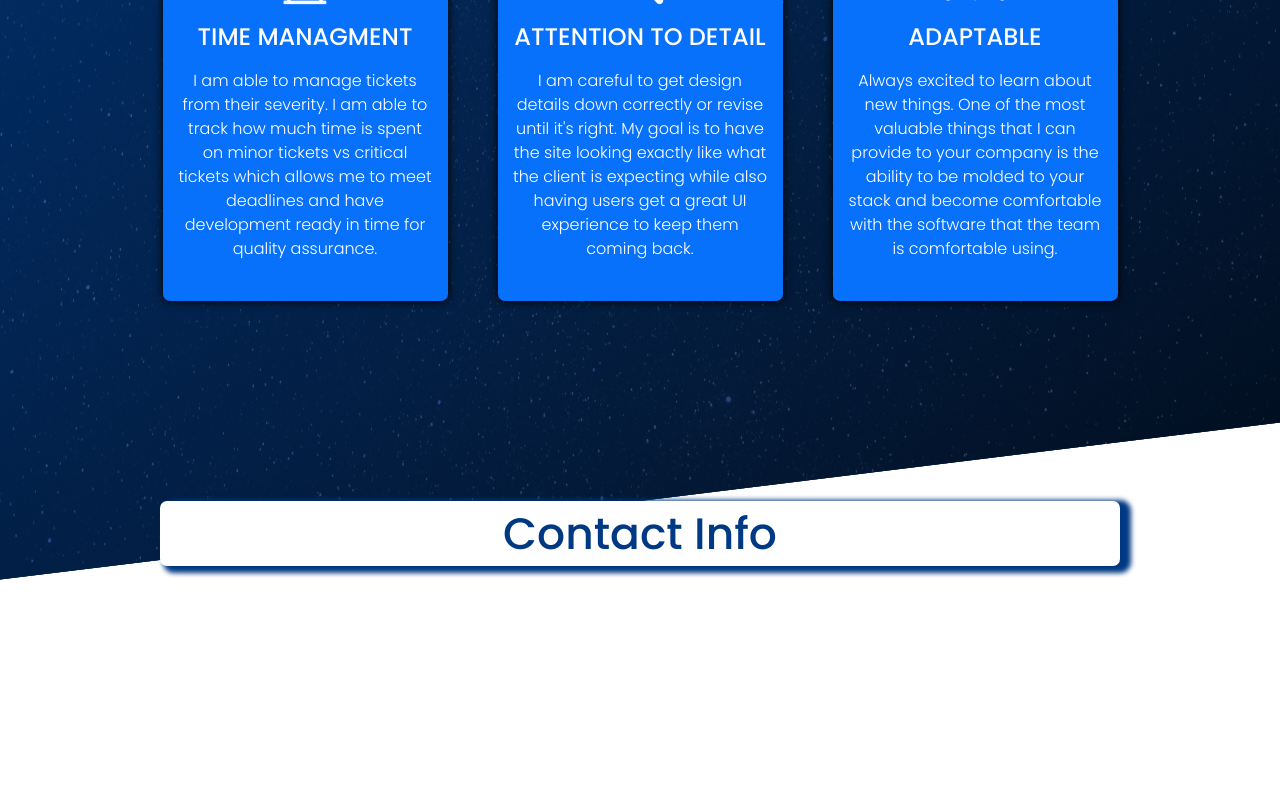
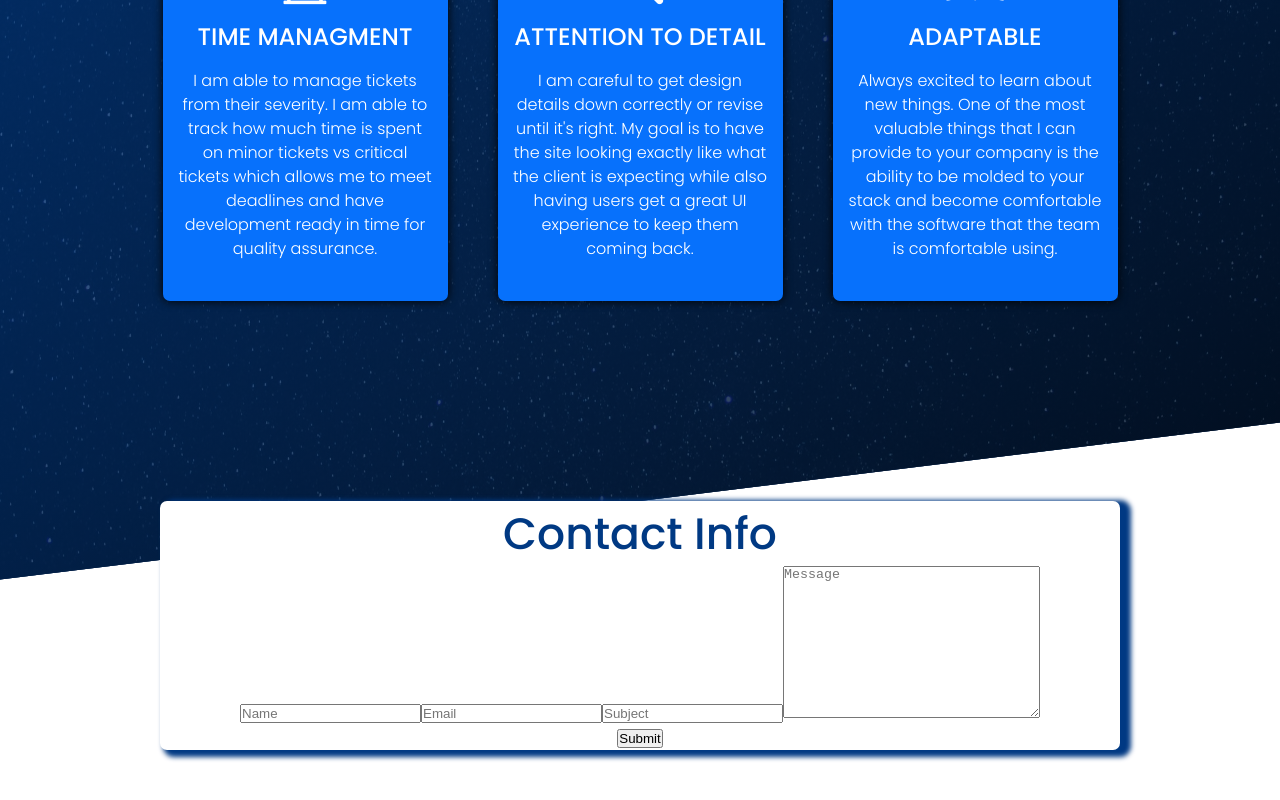
Before and after one commit to albert-anthony6/Portfolio-v3, a Vue app: page / in a window 1280 px wide. Shown: the part 1947-2747 px from the top of the page. Before the commit the page ends 2663 px from the top, so only its background shows below. Built offline with nearby package versions, Linux system fonts and the light colour scheme; a web font is replaced by a local one.

Commit message:
Added contact fields for netlify

```diff
--- a/src/components/ContactSection.vue
+++ b/src/components/ContactSection.vue
@@ -1,6 +1,20 @@
 <template>
   <section class="contact">
     <h1>Contact Info</h1>
+    <form action="POST" data-netlify="true">
+      <input type="text" name="name" placeholder="Name" />
+      <input type="email" name="email" placeholder="Email" />
+      <input type="text" name="subject" placeholder="Subject" />
+      <textarea
+        name="message"
+        id="message"
+        cols="30"
+        rows="10"
+        placeholder="Message"
+      />
+      <div data-netlify-recaptcha="true" />
+      <input type="submit" />
+    </form>
   </section>
 </template>
 
```
